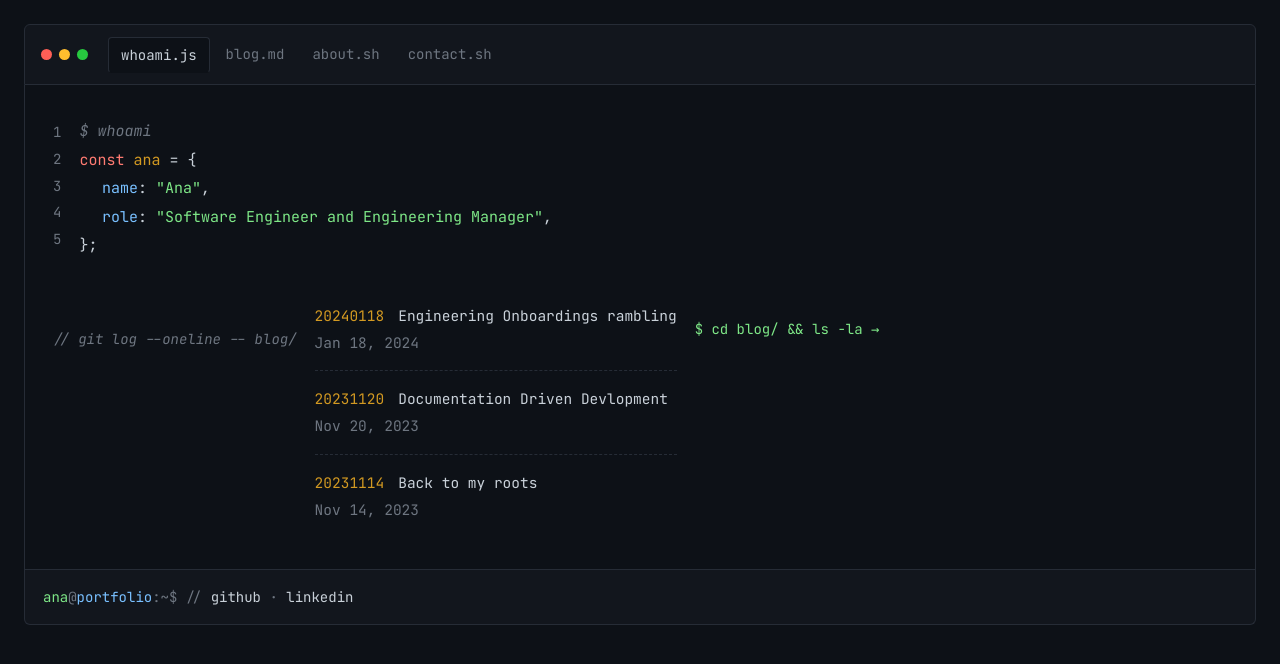
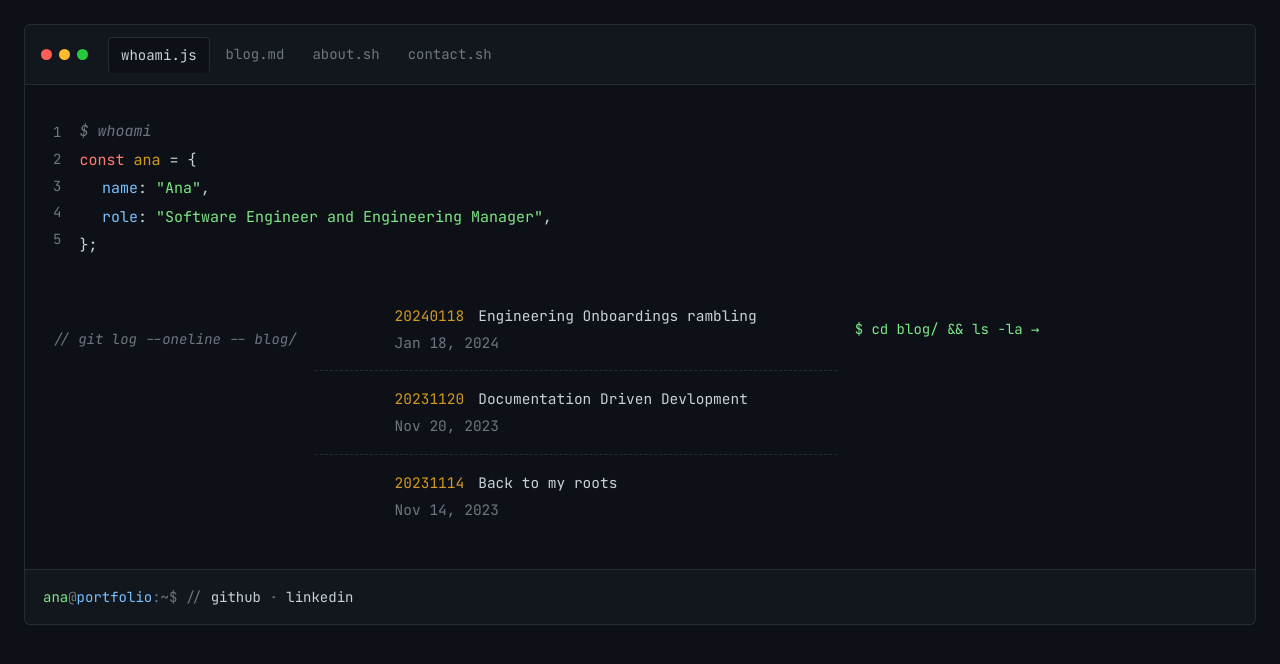
Before and after one commit to anarosas/anarosas.github.io, a Jekyll site: the page built from index.md, in a window 1280 px wide. Shown: the top 664 px of the page. Built offline with Jekyll 4.4.1, drawn with Linux system fonts in a browser that asks for light colours.

Commit message:
Update padding

```diff
--- a/assets/css/style.scss
+++ b/assets/css/style.scss
@@ -209,7 +209,7 @@ a:focus-visible { outline: 2px solid var(--key); outline-offset: 2px; }
   flex-direction: column;
   align-items: stretch;
   gap: 4px;
-  padding: 16px 0;
+  padding: 16px 80px;
 }
 #recent-posts .log__row {
   display: flex;
```
